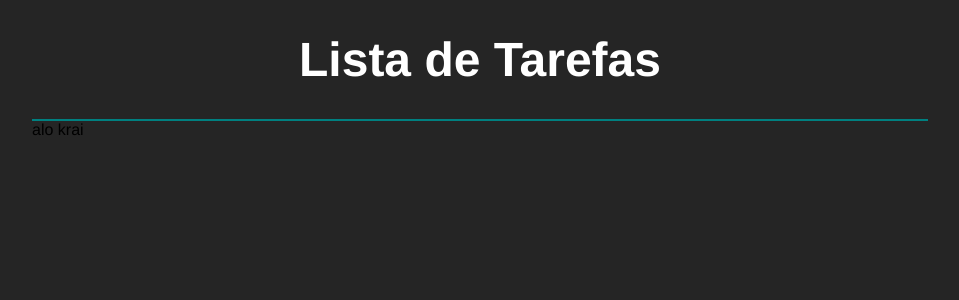
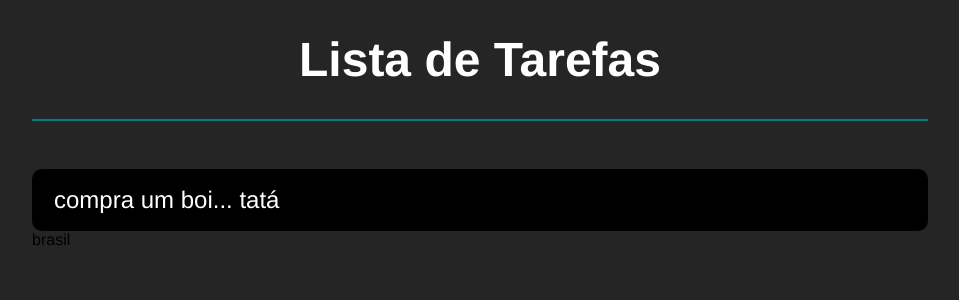
Before and after one commit to santosfk/toDoList, a React (Create React App) app: page / in a window 1280 px wide. Shown: the top 300 px of the page, without its empty margins (160-1119 px from the left). Built offline with nearby package versions, Linux system fonts and the light colour scheme.

Commit message:
adding the list component along with its style and functionality
Co-authored-by: Alysson <4ly.alcantara@gmail.com>

```diff
--- a/src/App.tsx
+++ b/src/App.tsx
@@ -3,10 +3,26 @@ import * as style from "./app.style";
 import GlobalStyle from "./global.styles";
 import { Item } from "./types/item";
 import ListItem from "./components/listItem/ListItem";
+import AddArea from "./components/addArea/AddArea";
 function App() {
   const [list, setList] = useState<Item[]>([
     { id: 1, name: "compra um boi... tatá", done: false },
   ]);
+
+  const ItsDone = (item: Item) => {
+    const newList = list.map((newItem) => {
+      if (newItem.id === item.id) {
+        return {
+          ...newItem,
+          done: !newItem.done,
+        };
+      }
+      return newItem;
+    });
+
+    setList(newList);
+  };
+
   return (
     <>
       <GlobalStyle />
@@ -15,8 +31,14 @@ function App() {
       </style.Header>
       <style.Content>
         {list.map((item, index) => (
-          <ListItem />
+          <ListItem
+            key={index}
+            item={item}
+            done={item.done}
+            itsDone={() => ItsDone(item)}
+          />
         ))}
+        <AddArea />
       </style.Content>
     </>
   );
--- /dev/null
+++ b/src/components/addArea/AddArea.jsx
@@ -0,0 +1,7 @@
+import React from "react";
+
+function AddArea() {
+  return <div>brasil</div>;
+}
+
+export default AddArea;
--- /dev/null
+++ b/src/components/addArea/style.ts
@@ -0,0 +1 @@
+import styled from "styled-components";
--- a/src/components/listItem/ListItem.tsx
+++ b/src/components/listItem/ListItem.tsx
@@ -1,7 +1,18 @@
 import React from "react";
+import { Item } from "../../types/item";
+import * as styled from "./style";
 
-function ListItem() {
-  return <div>alo krai</div>;
+type Props = {
+  item: Item;
+  done: boolean;
+  itsDone: () => void;
+};
+function ListItem({ item, done, itsDone }: Props) {
+  return (
+    <styled.Container onClick={itsDone} done={done}>
+      <label htmlFor="">{item.name}</label>
+    </styled.Container>
+  );
 }
 
 export default ListItem;
--- a/src/components/listItem/style.ts
+++ b/src/components/listItem/style.ts
@@ -1 +1,24 @@
 import styled from "styled-components";
+
+export const Container = styled.div<{
+  done: boolean;
+}>`
+  margin-top: 3rem;
+  color: white;
+  font-size: 1.5rem;
+  background-color: ${({ done }) => (done ? "green" : "black")};
+  text-decoration: ${({ done }) => (done ? "line-through" : "none")};
+  padding: 15px 20px;
+  border-radius: 10px;
+  display: flex;
+  align-items: center;
+  border: 2px solid transparent;
+  transition: 0.5s;
+  :hover {
+    border: 2px solid #008080;
+  }
+
+  input {
+    margin-right: 10px;
+  }
+`;
```
